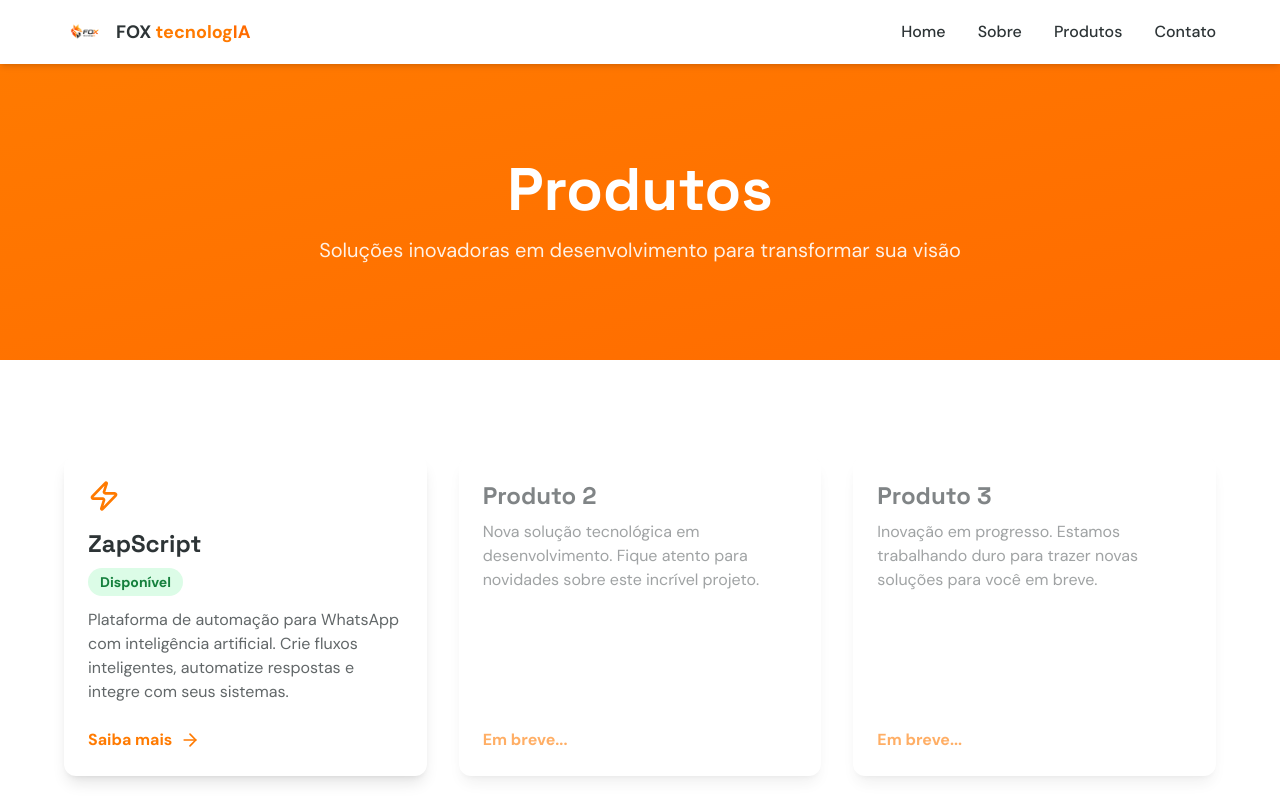
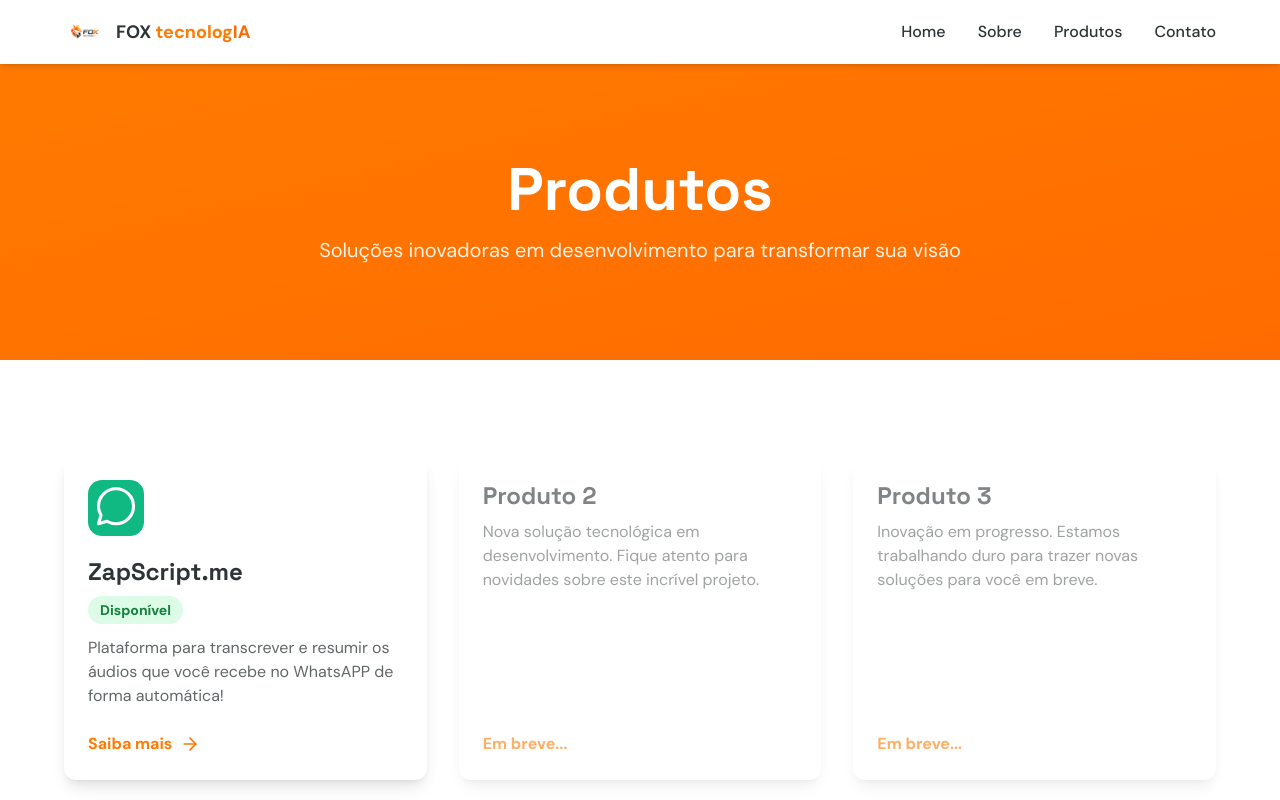
Before and after one commit to foxtecnologiaonline/foxtecnologiaonline, a Next.js app: page /produtos in a window 1280 px wide. Shown: the top 800 px of the page. Built offline with nearby package versions, Linux system fonts and the light colour scheme.

Commit message:
feat: add ZapScript.me logo, update product name and description

```diff
--- a/src/app/produtos/page.tsx
+++ b/src/app/produtos/page.tsx
@@ -1,6 +1,5 @@
 import { Metadata } from 'next'
 import ProductCard from '@/components/ProductCard'
-import { Zap } from 'lucide-react'
 
 export const metadata: Metadata = {
   title: 'Produtos - FOX tecnologIA',
@@ -24,13 +23,13 @@ export default function Produtos() {
       <section className="section-padding bg-white">
         <div className="container-fox">
           <div className="grid md:grid-cols-2 lg:grid-cols-3 gap-8 mb-12">
-            {/* ZapScript */}
+            {/* ZapScript.me */}
             <ProductCard
-              title="ZapScript"
-              description="Plataforma de automação para WhatsApp com inteligência artificial. Crie fluxos inteligentes, automatize respostas e integre com seus sistemas."
+              title="ZapScript.me"
+              description="Plataforma para transcrever e resumir os áudios que você recebe no WhatsAPP de forma automática!"
               href="https://zapscript.me"
               badge="Disponível"
-              icon={<Zap size={32} />}
+              logoSrc="/logo-zapscript.svg"
             />
 
             {/* Coming Soon 1 */}
--- a/src/components/ProductCard.tsx
+++ b/src/components/ProductCard.tsx
@@ -1,4 +1,5 @@
 import { ArrowRight } from 'lucide-react'
+import Image from 'next/image'
 import Link from 'next/link'
 
 interface ProductCardProps {
@@ -7,6 +8,7 @@ interface ProductCardProps {
   href?: string
   badge?: string
   icon?: React.ReactNode
+  logoSrc?: string
   comingSoon?: boolean
 }
 
@@ -16,17 +18,29 @@ export default function ProductCard({
   href,
   badge,
   icon,
+  logoSrc,
   comingSoon = false,
 }: ProductCardProps) {
   const content = (
-    <div className={`bg-white rounded-xl shadow-lg hover:shadow-xl transition-shadow p-6 h-full flex flex-col ${
+    <div className={`bg-white rounded-xl shadow-lg hover:shadow-xl transition-all duration-300 p-6 h-full flex flex-col ${
       comingSoon ? 'opacity-60' : 'hover:-translate-y-1'
     }`}>
-      {icon && (
+      {/* Logo ou ícone do produto */}
+      {logoSrc ? (
+        <div className="mb-5">
+          <Image
+            src={logoSrc}
+            alt={title}
+            width={56}
+            height={56}
+            className="rounded-xl"
+          />
+        </div>
+      ) : icon ? (
         <div className="mb-4 text-fox-orange">
           {icon}
         </div>
-      )}
+      ) : null}
 
       <h3 className="text-2xl font-bold text-fox-gray-dark mb-2">
         {title}
```
Also changed, not shown: public/logo-zapscript.svg (added).
